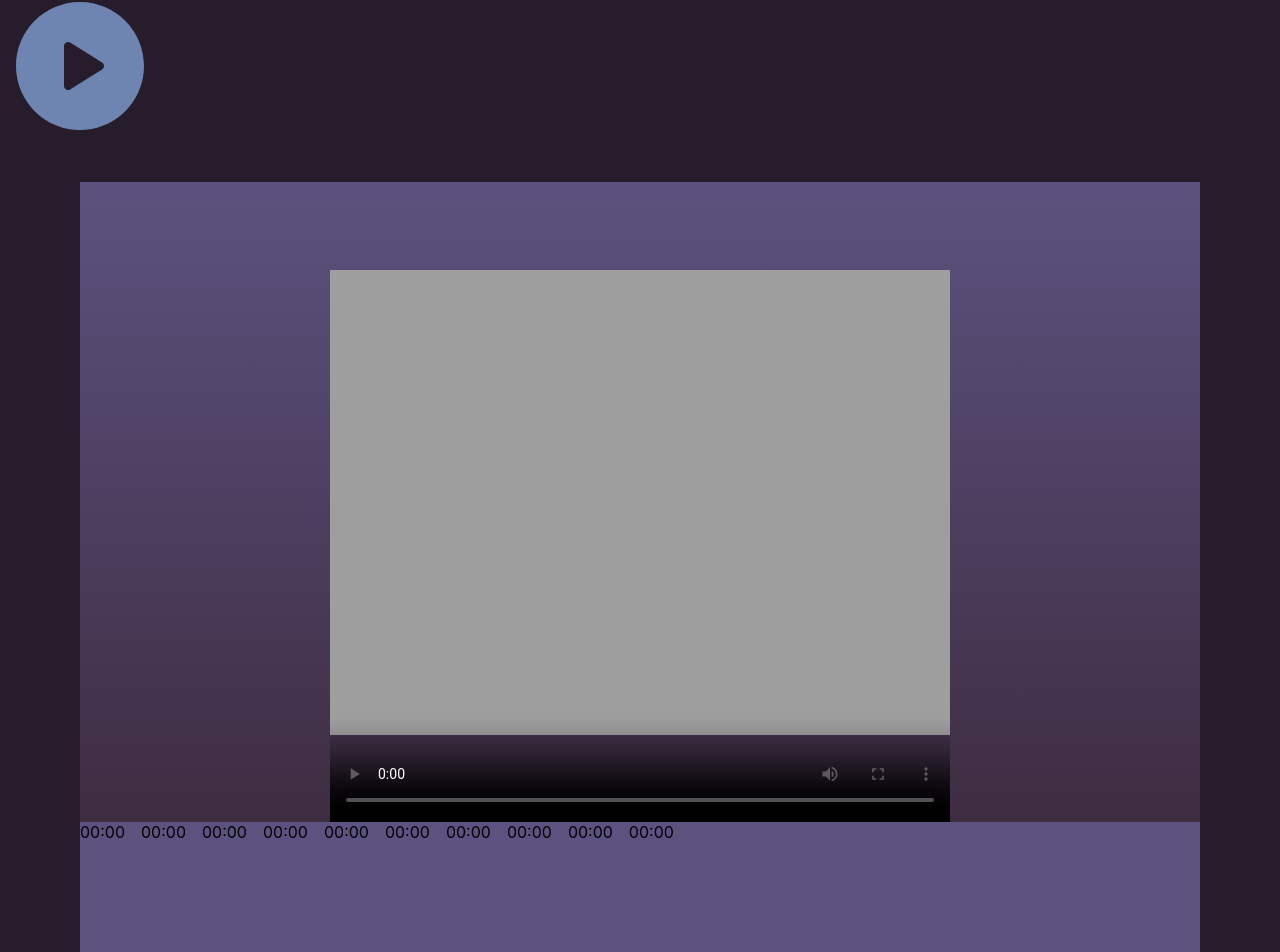
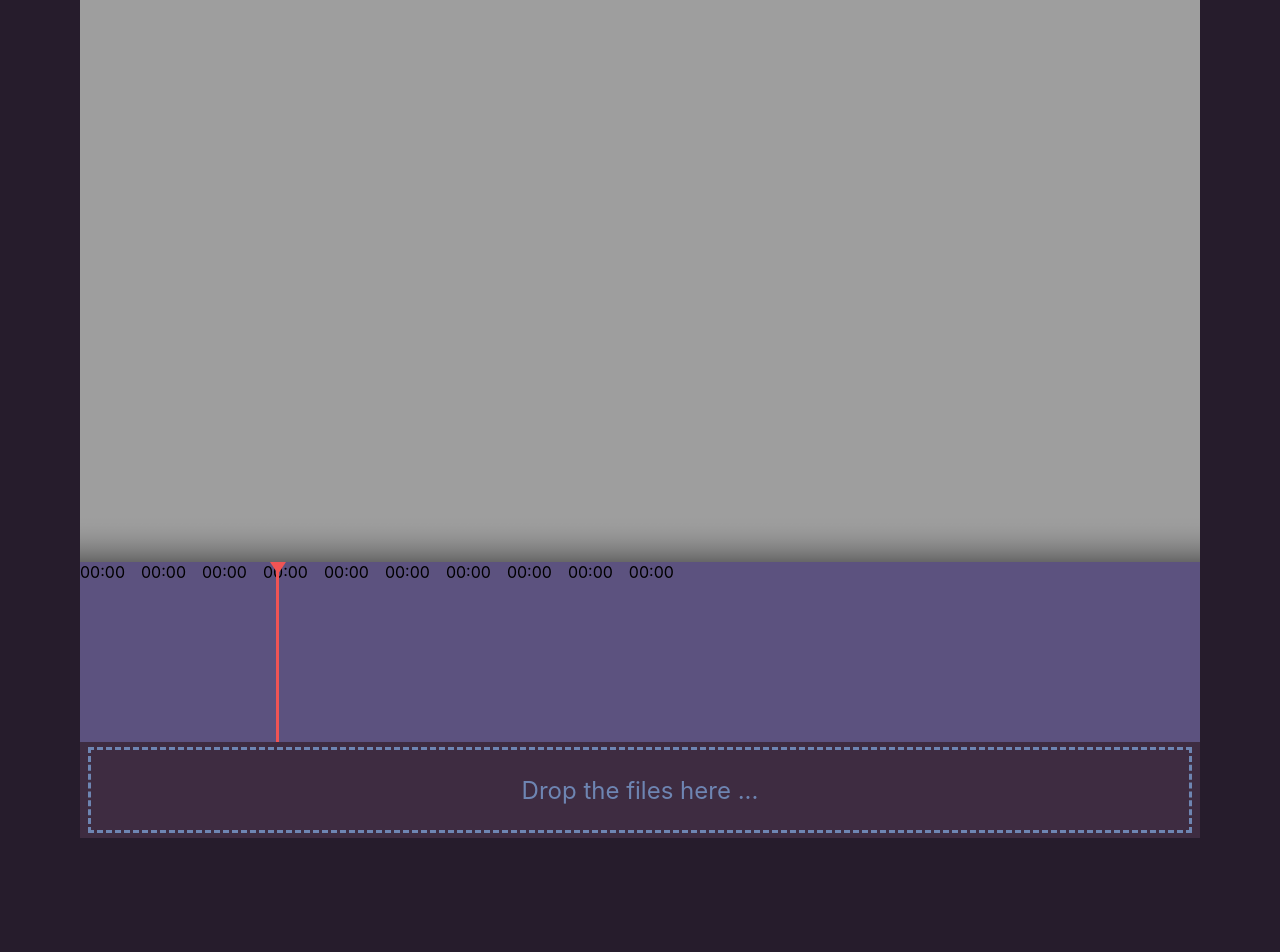
Before and after one commit to monosolar/luna-test, a React (Create React App) app: page / in a window 1280 px wide. Shown: the part 178-1130 px from the top of the page. After the commit the page ends 1016 px from the top, so only its background shows below. Built offline with nearby package versions, Linux system fonts and the light colour scheme.

Commit message:
Resize work

```diff
--- a/src/App.js
+++ b/src/App.js
@@ -1,11 +1,19 @@
-import React, { createContext, useCallback, useRef, useState } from 'react'
+import React, {
+  createContext,
+  useCallback,
+  useLayoutEffect,
+  useRef,
+  useState,
+} from 'react'
 import { createUseStyles } from 'react-jss'
 import Drop from './Drop'
 import VideoItem from './VideoItem'
 import { ReactComponent as PlayIcon } from './play.svg'
+import Timeline from './Timeline'
 
 const useStyles = createUseStyles({
   Present: {
+    position: 'relative',
     background: 'linear-gradient(#5C527F, #3E2C41)',
     height: '40rem',
     display: 'flex',
@@ -14,33 +22,19 @@ const useStyles = createUseStyles({
     alignItems: 'center',
   },
   Present_Video: {
-    height: '100%',
+    width: '100%',
   },
 
   PlaybackButton: {
-    width: '8rem',
-    height: '8rem',
+    cursor: 'pointer',
+    width: '2rem',
+    height: '2rem',
     '& path': {
       fill: '#6E85B2',
     },
     margin: '1rem',
   },
 
-  Timeline: {
-    backgroundColor: '#5C527F',
-    position: 'relative',
-    overflowX: 'scroll',
-    overflowY: 'hidden',
-  },
-  Timeline_Content: {
-    position: 'relative',
-    height: '10rem',
-  },
-  Timeline_Scale: {
-    '& time': {
-      marginRight: '1rem',
-    },
-  },
   App: {
     maxWidth: '70rem',
     width: '100%',
@@ -61,7 +55,7 @@ const App = () => {
         url: URL.createObjectURL(file),
         name: file?.name || 'unknown',
       }))
-
+      console.log('----->', 'files', files)
       setItems([...items, ...newItems])
     },
     [items]
@@ -71,25 +65,31 @@ const App = () => {
     <>
       <div
         onClick={() => {
-          console.log('----->', videoRef.current, items[0].url)
-          videoRef.current.src = items[0].url
-          videoRef.current.play()
-        }}
-      >
-        <PlayIcon className={classes.PlaybackButton} />
-      </div>
-      <div
-        onClick={() => {
-          console.log('----->', videoRef.current, items[0].url)
-          videoRef.current.src = items[1].url
-          videoRef.current.play()
+          const images = document.querySelectorAll('[class^=VideoItem-')
+          console.log('----->', 'dd', images)
+          let prevRatio
+
+          const observer = new IntersectionObserver(entries => {
+            entries.forEach(entry => {
+              if (entry.intersectionRatio > prevRatio) {
+                console.log('----->', 'da')
+              } else {
+                console.log('----->', 'net')
+              }
+
+              prevRatio = entry.intersectionRatio
+            })
+          })
+
+          images.forEach(image => {
+            observer.observe(image)
+          })
         }}
       >
         <PlayIcon className={classes.PlaybackButton} />
       </div>
       <div className={classes.App}>
         <div className={classes.Present}>
-          <Drop onDrop={handleDrop} />
           <video
             controls={true}
             crossOrigin='anonymous'
@@ -101,22 +101,19 @@ const App = () => {
             Sorry, your browser support embedded videos, but dworry, you can{' '}
             <a href='https://archive.org/details/BigBuckBunny_124'>download it</a>
             and watch it with your favorite video player!
-          </video>
-        </div>
-        <div className={classes.Timeline}>
-          <div className={classes.Timeline_Scale}>
-            {Array(10)
-              .fill()
-              .map((item, idx) => (
-                <time key={idx}>00:00</time>
-              ))}
-          </div>
-          <div className={classes.Timeline_Content}>
-            {items.map(({ id, url, name }) => (
-              <VideoItem name={name} url={url} key={id} />
-            ))}
+          </video>{' '}
+          <div
+            onClick={() => {
+              console.log('----->', videoRef.current, items[0].url)
+              videoRef.current.src = items[0].url
+              videoRef.current.play()
+            }}
+          >
+            <PlayIcon className={classes.PlaybackButton} />
           </div>
         </div>
+        <Timeline items={items} />
+        <Drop onDrop={handleDrop} />
       </div>
     </>
   )
--- a/src/Drop.js
+++ b/src/Drop.js
@@ -5,43 +5,45 @@ import classnames from 'classnames'
 
 const useStyles = createUseStyles({
   Drop: {
-    backgroundColor: 'white',
+    backgroundColor: '#3E2C41',
     width: '100%',
-    height: '100%',
-    position: 'absolute',
-    left: 0,
-    top: 0,
+    height: '6rem',
+
     display: 'flex',
     justifyContent: 'center',
     alignItems: 'center',
+    padding: '.5rem',
 
-    border: '10px dashed',
     borderCollapse: 'separate',
     boxSizing: 'border-box',
+    color: '#6E85B2',
 
-    opacity: 0,
+    fontSize: '1.5rem',
   },
-  Drop__dragOvered: {
-    opacity: 1,
+  Drop_Header: {
+    width: '100%',
+    height: '100%',
+    border: '.2rem dashed',
+
+    display: 'flex',
+    justifyContent: 'center',
+    alignItems: 'center',
   },
 })
 
 const Drop = ({ onDrop }) => {
   const classes = useStyles()
 
-  const { getRootProps, getInputProps, isDragActive } = useDropzone({
+  const { getRootProps, getInputProps } = useDropzone({
     onDrop,
     accept: 'video/*',
     noClick: true,
   })
 
   return (
-    <div
-      className={classnames(classes.Drop, { [classes.Drop__dragOvered]: isDragActive })}
-      {...getRootProps()}
-    >
+    <div className={classes.Drop} {...getRootProps()}>
       <input {...getInputProps()} />
-      <p>Drop the files here ...</p>
+      <div className={classnames(classes.Drop_Header)}>Drop the files here ...</div>
     </div>
   )
 }
--- a/src/Storyboard.js
+++ b/src/Storyboard.js
@@ -19,6 +19,7 @@ const Storyboard = ({ url }) => {
   const classes = useStyles()
   const canvasRef = useRef(null)
   const videoRef = useRef(null)
+  const mutableDataRef = useRef({ videoStep: 1 })
 
   const [images, setImages] = useState([])
 
@@ -27,16 +28,13 @@ const Storyboard = ({ url }) => {
     const video = videoRef.current
 
     const ctx = canvas.getContext('2d')
-    // ctx.scale(scaleValue, scaleValue)
+
     ctx.drawImage(video, 0, 0, video.videoWidth, video.videoHeight)
-    ctx.scale(0.2, 0.2)
 
-    const img = new Image()
-    img.src = canvas.toDataURL('image/png')
     setImages([...images, canvas.toDataURL('image/png')])
 
     if (video.currentTime < video.duration) {
-      setCurrentTime(video.currentTime + 1)
+      setCurrentTime(video.currentTime + mutableDataRef.current.videoStep)
     }
   }
   const setCurrentTime = value => {
@@ -45,14 +43,19 @@ const Storyboard = ({ url }) => {
     video.currentTime = value
   }
 
-  const handleLoadedData = e => {
+  const handleLoadedData = () => {
     const video = videoRef.current
     const canvas = canvasRef.current
 
     canvas.width = video.videoWidth
     canvas.height = video.videoHeight
 
-    console.log('----->', 'onLoadedData', canvas.width)
+    console.log('----->', 'onLoadedData', )
+    const ratio = video.videoWidth / video.videoHeight
+
+
+    // 128 + 50
+    mutableDataRef.current.videoStep = 2
 
     setCurrentTime(0)
   }
@@ -71,43 +74,6 @@ const Storyboard = ({ url }) => {
       {images.map(image => (
         <img className={classes.Storyboard_Image} src={image} key={image} />
       ))}
-
-      {/* <img
-        className={classes.Storyboard_Image}
-        src={
-          'https://media.smallbiztrends.com/2021/07/JYGjERiM-streamline-invoicing-400x224.jpg'
-        }
-      />
-      <img
-        className={classes.Storyboard_Image}
-        src={
-          'https://media.smallbiztrends.com/2021/07/JYGjERiM-streamline-invoicing-400x224.jpg'
-        }
-      />
-      <img
-        className={classes.Storyboard_Image}
-        src={
-          'https://media.smallbiztrends.com/2021/07/JYGjERiM-streamline-invoicing-400x224.jpg'
-        }
-      />
-      <img
-        className={classes.Storyboard_Image}
-        src={
-          'https://media.smallbiztrends.com/2021/07/JYGjERiM-streamline-invoicing-400x224.jpg'
-        }
-      />
-      <img
-        className={classes.Storyboard_Image}
-        src={
-          'https://media.smallbiztrends.com/2021/07/JYGjERiM-streamline-invoicing-400x224.jpg'
-        }
-      />
-      <img
-        className={classes.Storyboard_Image}
-        src={
-          'https://media.smallbiztrends.com/2021/07/JYGjERiM-streamline-invoicing-400x224.jpg'
-        }
-      /> */}
     </>
   )
 }
--- /dev/null
+++ b/src/Timeline.js
@@ -0,0 +1,99 @@
+import React, { useRef } from 'react'
+import { createUseStyles } from 'react-jss'
+import { useResizeDetector } from 'react-resize-detector'
+import Storyboard from './Storyboard'
+import VideoItem from './VideoItem'
+
+const useStyles = createUseStyles(() => {
+  const borderRadius = '.5rem'
+
+  return {
+    Timeline: {
+      backgroundColor: '#5C527F',
+      position: 'relative',
+      overflowX: 'scroll',
+      overflowY: 'hidden',
+    },
+    Timeline_Content: {
+      position: 'relative',
+      height: '10rem',
+    },
+    Timeline_Scale: {
+      '& time': {
+        marginRight: '1rem',
+      },
+    },
+    Slider: {
+      position: 'absolute',
+      top: 0,
+      bottom: 0,
+      left: 190,
+    },
+    Slider_Triangle: {
+      width: '0',
+      height: '0',
+      borderLeft: '.5rem solid transparent',
+      borderRight: '.5rem solid transparent',
+      borderTop: '.75rem solid #F05454',
+    },
+
+    Slider_Vertical: {
+      position: 'absolute',
+      top: 0,
+      left: 'calc(50% - .12rem)',
+      marginLeft: 'auto',
+      marginRight: 'auto',
+      borderLeft: '.2rem solid #F05454',
+      height: '100%',
+    },
+  }
+})
+
+const Slider = () => {
+  const classes = useStyles()
+  const thisRef = useRef(null)
+
+  return (
+    <div className={classes.Slider} ref={thisRef}>
+      <div className={classes.Slider_Triangle}></div>
+      <div className={classes.Slider_Vertical}></div>
+    </div>
+  )
+}
+
+const Timeline = ({ items }) => {
+  const classes = useStyles()
+  const thisRef = useRef(null)
+
+  return (
+    <div className={classes.Timeline} ref={thisRef}>
+      <div className={classes.Timeline_Scale}>
+        {Array(10)
+          .fill()
+          .map((item, idx) => (
+            <time key={idx}>00:00</time>
+          ))}
+      </div>
+      <div className={classes.Timeline_Content}>
+        {items.map(({ id, url, name }, idx) => (
+          <VideoItem
+            key={id}
+            name={name}
+            url={url}
+            initLeft={`${idx * 5}rem`}
+            onMove={() => {
+              console.log(
+                '----->',
+                'thisRef',
+                thisRef.current.scrollWidth,
+              )
+            }}
+          />
+        ))}
+      </div>
+      <Slider />
+    </div>
+  )
+}
+
+export default Timeline
--- a/src/VideoItem.js
+++ b/src/VideoItem.js
@@ -10,14 +10,12 @@ const useStyles = createUseStyles(() => {
       position: 'absolute',
       top: '1rem',
       bottom: '1rem',
-
+      left: ({ initLeft }) => initLeft,
       background: '#261C2C',
 
       boxSizing: 'border-box',
       borderRadius,
-      '& canvas': {
-        borderRadius,
-      },
+
       padding: '.75rem',
 
       display: 'flex',
@@ -40,7 +38,7 @@ const useStyles = createUseStyles(() => {
       left: 0,
       borderRadius,
       background: `linear-gradient(90deg, white 0, transparent 10rem, transparent 100%),
-                    linear-gradient(270deg, white 0, transparent 10rem, transparent 100%)`,
+                   linear-gradient(270deg, white 0, transparent 10rem, transparent 100%)`,
     },
 
     VideoItem_Name: {
@@ -51,8 +49,8 @@ const useStyles = createUseStyles(() => {
   }
 })
 
-const VideoItem = ({ name, url }) => {
-  const classes = useStyles({ name })
+const VideoItem = ({ name, url, initLeft = 0, onMove = () => {} }) => {
+  const classes = useStyles({ initLeft })
   const thisRef = useRef(null)
   const coordinates = useRef({ deltaOffset: null })
 
@@ -62,8 +60,9 @@ const VideoItem = ({ name, url }) => {
     coordinates.current.deltaOffset = offsetLeft - targetLeftOffset
   }
 
-  const handleMouseUp = () => {
+  const handleMouseOut = () => {
     coordinates.current.deltaOffset = null
+    onMove()
   }
 
   const handleMouseMove = e => {
@@ -72,8 +71,10 @@ const VideoItem = ({ name, url }) => {
 
       if (offsetLeft > 0) {
         thisRef.current.style.left = `${offsetLeft}px`
+
       }
-    }
+
+      }
   }
 
   return (
@@ -82,7 +83,8 @@ const VideoItem = ({ name, url }) => {
         ref={thisRef}
         className={classes.VideoItem}
         onMouseDown={handleMouseDown}
-        onMouseUp={handleMouseUp}
+        onMouseLeave={handleMouseOut}
+        onMouseUp={handleMouseOut}
         onMouseMove={handleMouseMove}
       >
         <Storyboard url={url} />
```
